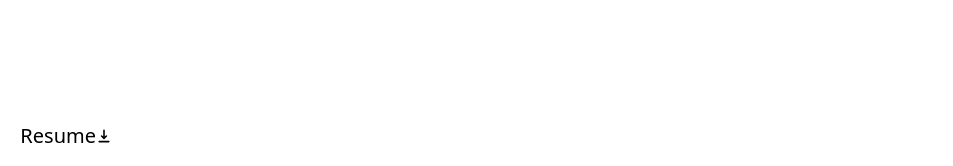
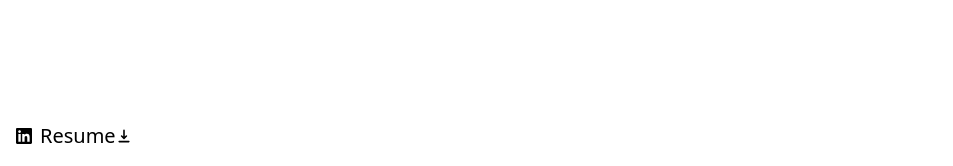
Before and after one commit to zhangalexh/portfolio, a React (Create React App) app: page /#/ in a window 1280 px wide. Shown: the part 634-800 px from the top of the page, without its empty margins (0-953 px from the left). Built offline with nearby package versions, Linux system fonts and the light colour scheme.

Commit message:
add linkedin icon

```diff
--- a/src/components/Resume.js
+++ b/src/components/Resume.js
@@ -4,12 +4,15 @@ import React from "react";
 
 export default function Resume() {
   return (
-    <div className="fixed bottom-0 h-24 w-32 flex items-end">
-      <div className="mb-4 w-28 flex flex-row justify-end">
-        <a href="/files/AlexZhangDevResume.pdf" className="text-xl text-black" target="_blank" download>
+    <div className="fixed bottom-0">
+      <div className="ml-4 mb-4 flex justify-end space-x-2">
+        <a href="https://www.linkedin.com/in/alex-zhang-088026116/" target="_blank" className="self-center w-4 h-4">
+          <img src="./icons/linkedin.svg" ></img>
+        </a>
+        <a href="/files/AlexZhangDevResume.pdf" className="flex text-xl text-black" target="_blank" download>
           Resume
+          <DownloadIcon className="self-center w-4 h-4" />
         </a>
-        <DownloadIcon className="self-center w-4 h-4" />
       </div>
 
     </div>
```
Also changed, not shown: public/icons/linkedin.svg (added).
